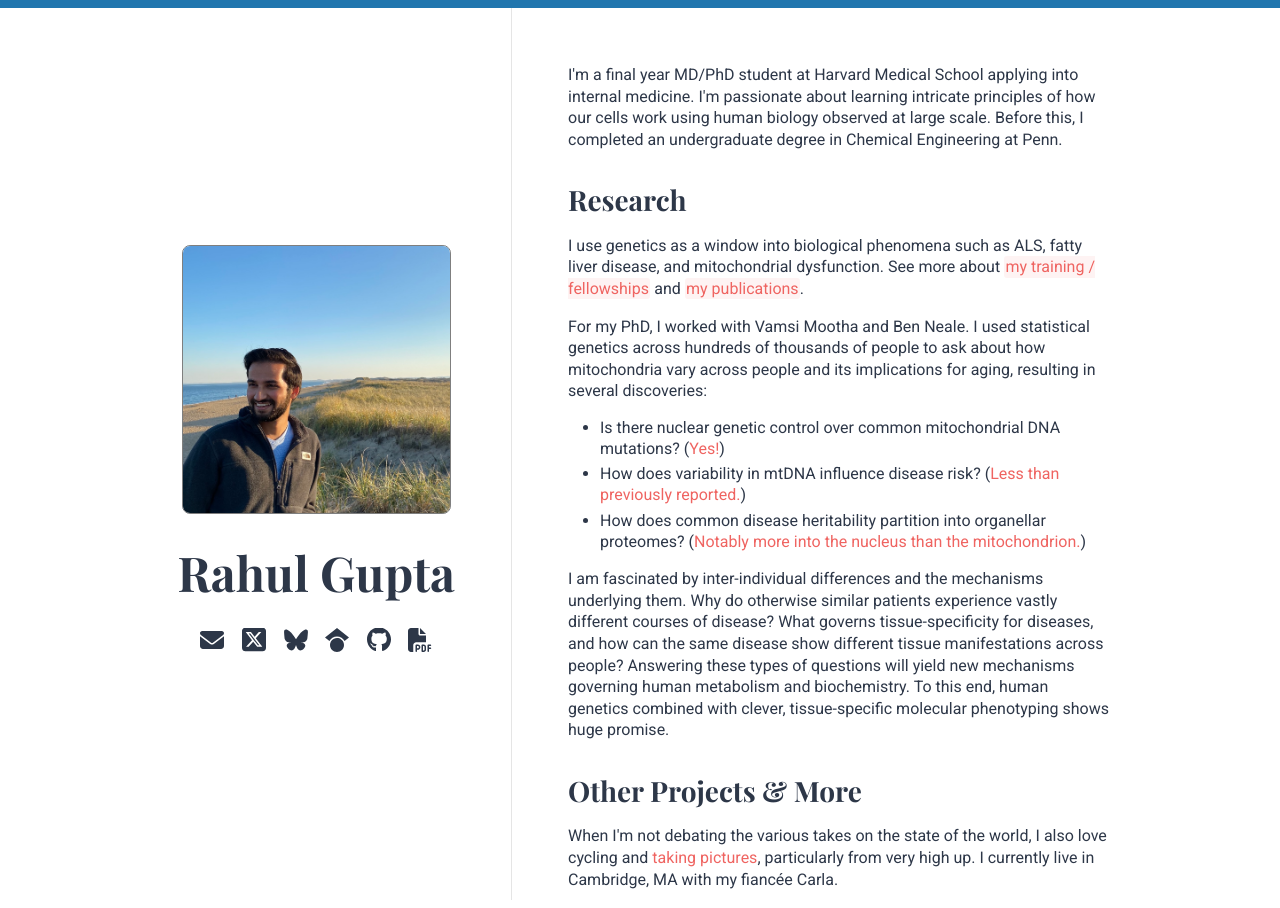
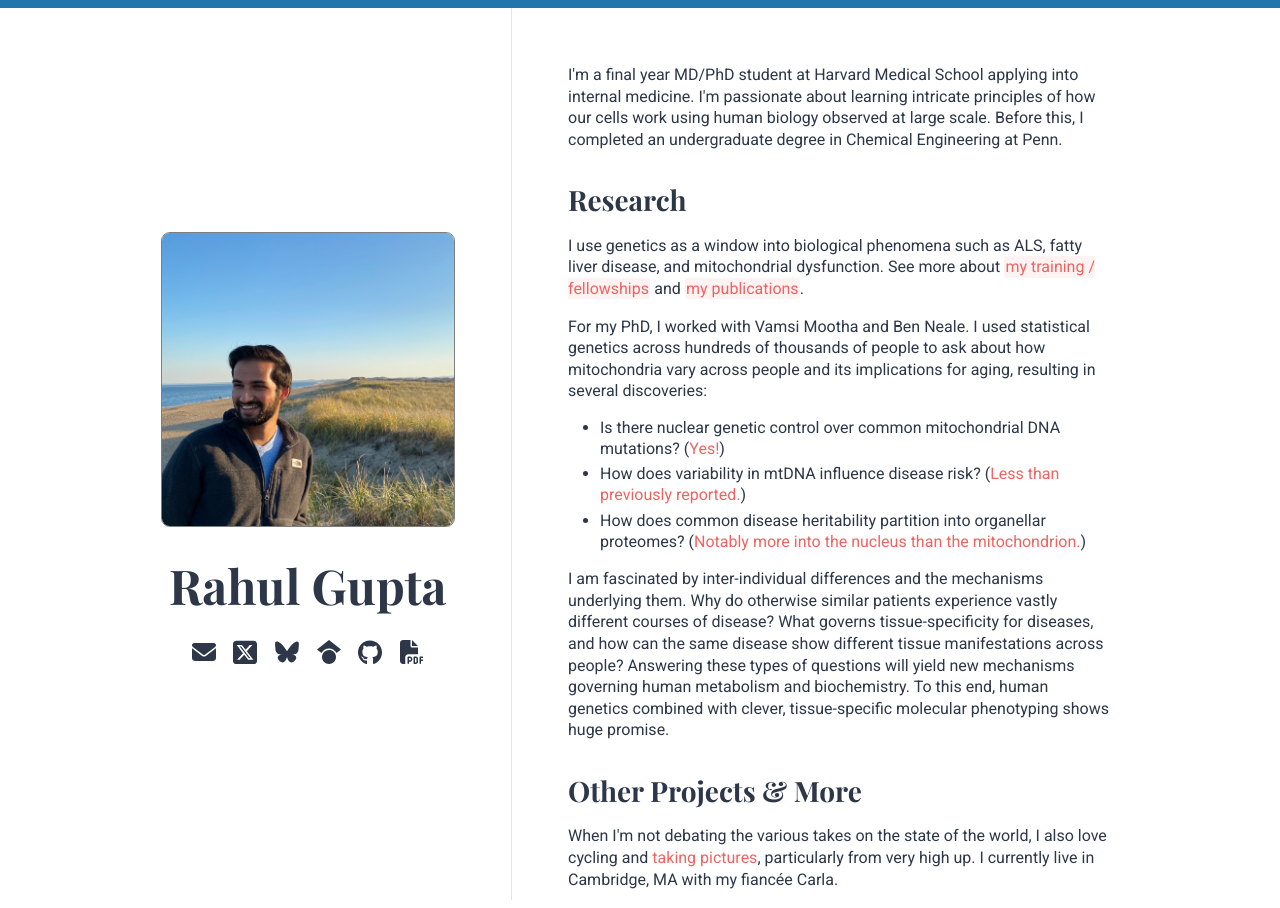
Before and after one commit to rahulg603/rahulg603.github.io, a Jekyll site: the page built from index.md, in a window 1280 px wide. Built offline with Jekyll 4.4.1, drawn with Linux system fonts in a browser that asks for light colours; some web fonts are replaced.

Commit message:
Update mobile picture size

```diff
--- a/_sass/_variables.scss
+++ b/_sass/_variables.scss
@@ -14,8 +14,8 @@
   $transition-speed: 0.3s;
   $sidebar-width: 40vw;
   $max-main-text-width: min(720px, 75%);
-  $picture-size: min(330px, 21vw);
-  $picture-size-mobile: min(330px, 25vw);
+  $picture-size: min(330px, 23vw);
+  $picture-size-mobile: min(330px, 37.5vw);
   //$sidebar-color: darken($background-color, 1.5%);
   $panel-margin: 2rem;  // Consistent margin for both panels
   $content-to-divider: 3.5rem;  // Distance from content to the middle divider
```
Also changed, not shown: 6 other files.
